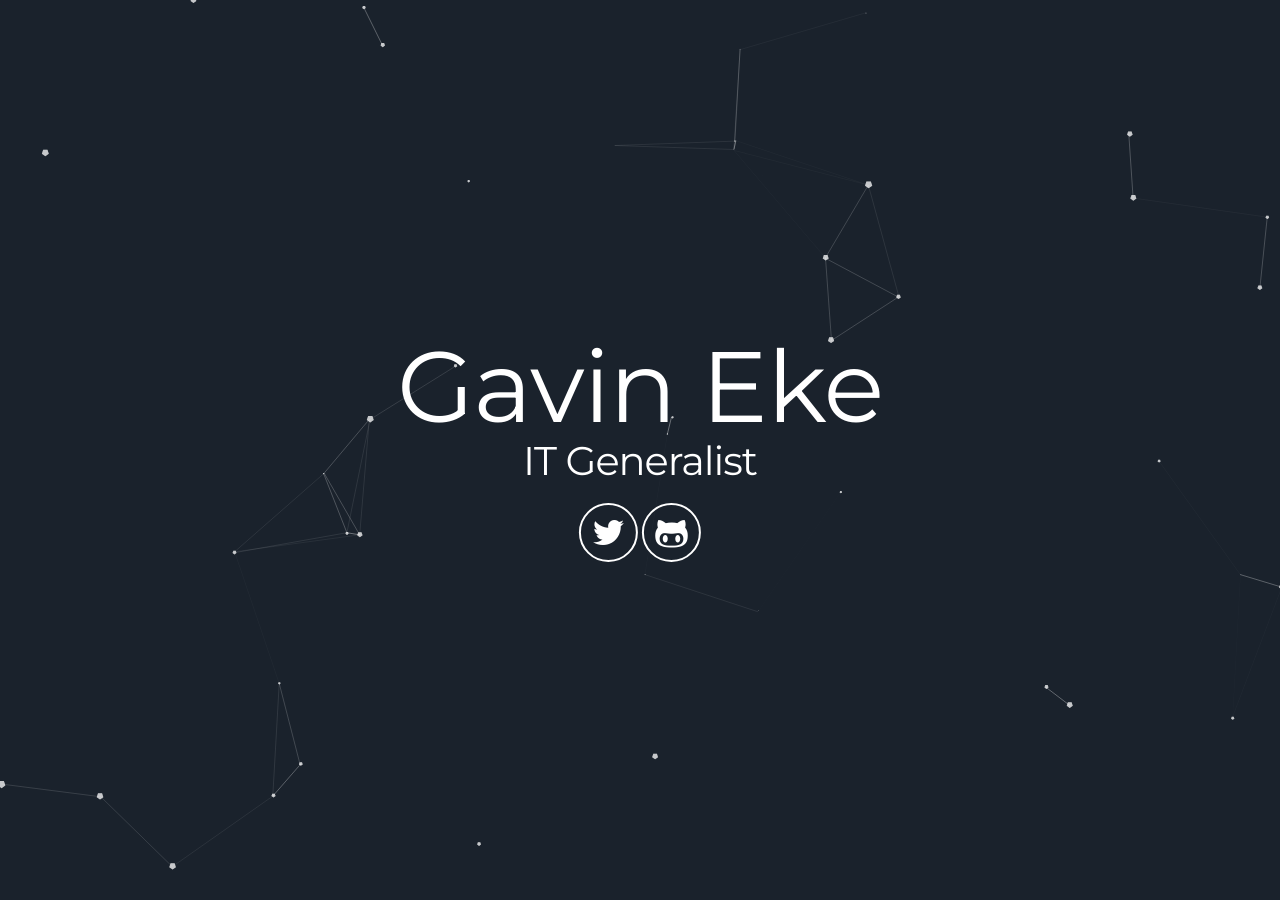
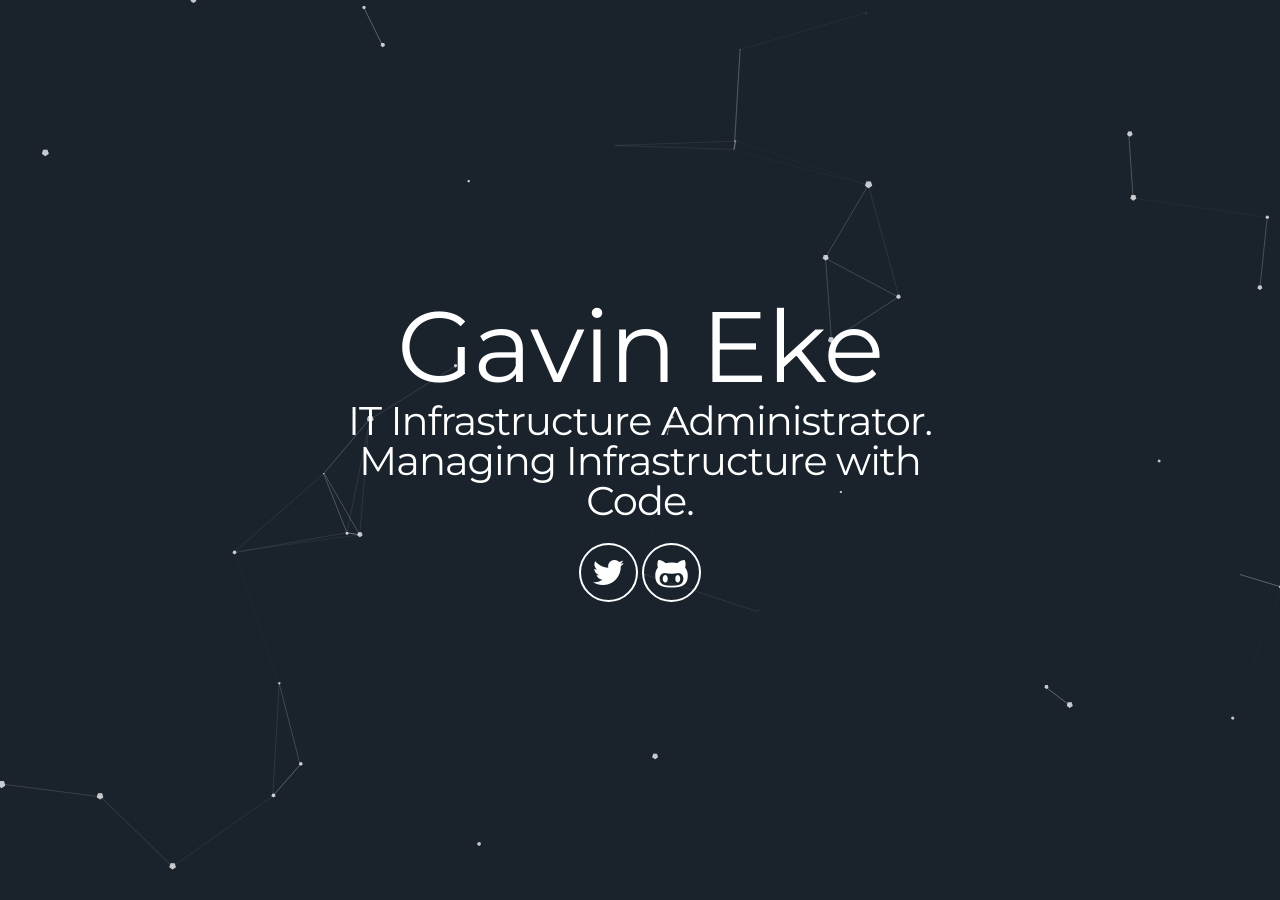
Before and after one commit to GavinEke/gavineke.github.io, a Jekyll site: the page built from index.html, in a window 1280 px wide. Built offline with Jekyll 4.4.1, drawn with Linux system fonts in a browser that asks for light colours.

Commit message:
Update Title

```diff
--- a/_config.yml
+++ b/_config.yml
@@ -6,7 +6,7 @@ baseurl: /
 
 # User settings
 username: Gavin Eke
-user_title: IT Generalist
+user_title: IT Infrastructure Administrator. Managing Infrastructure with Code.
 twitter_username: gavineke
 github_username: gavineke
 
```
